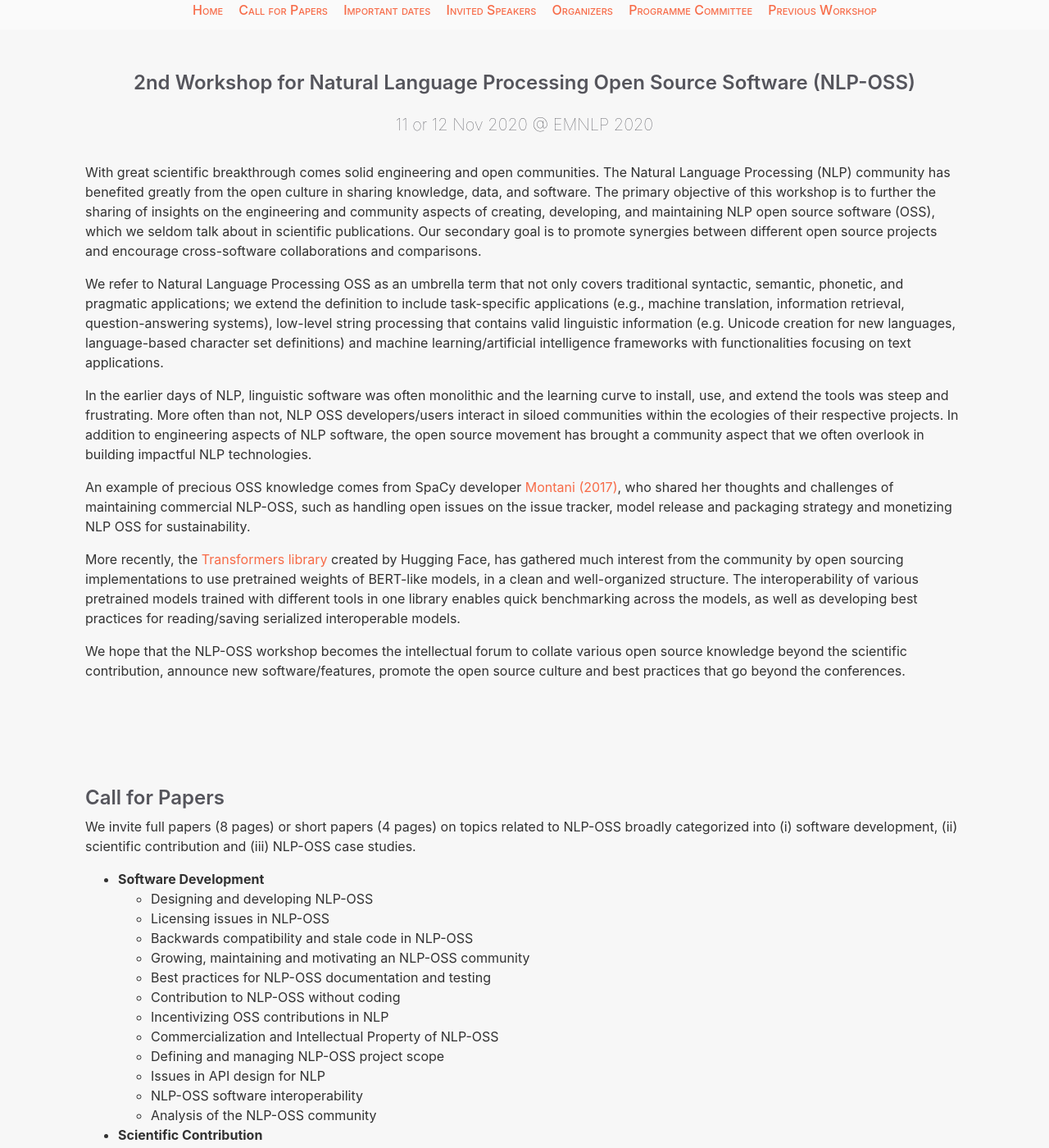
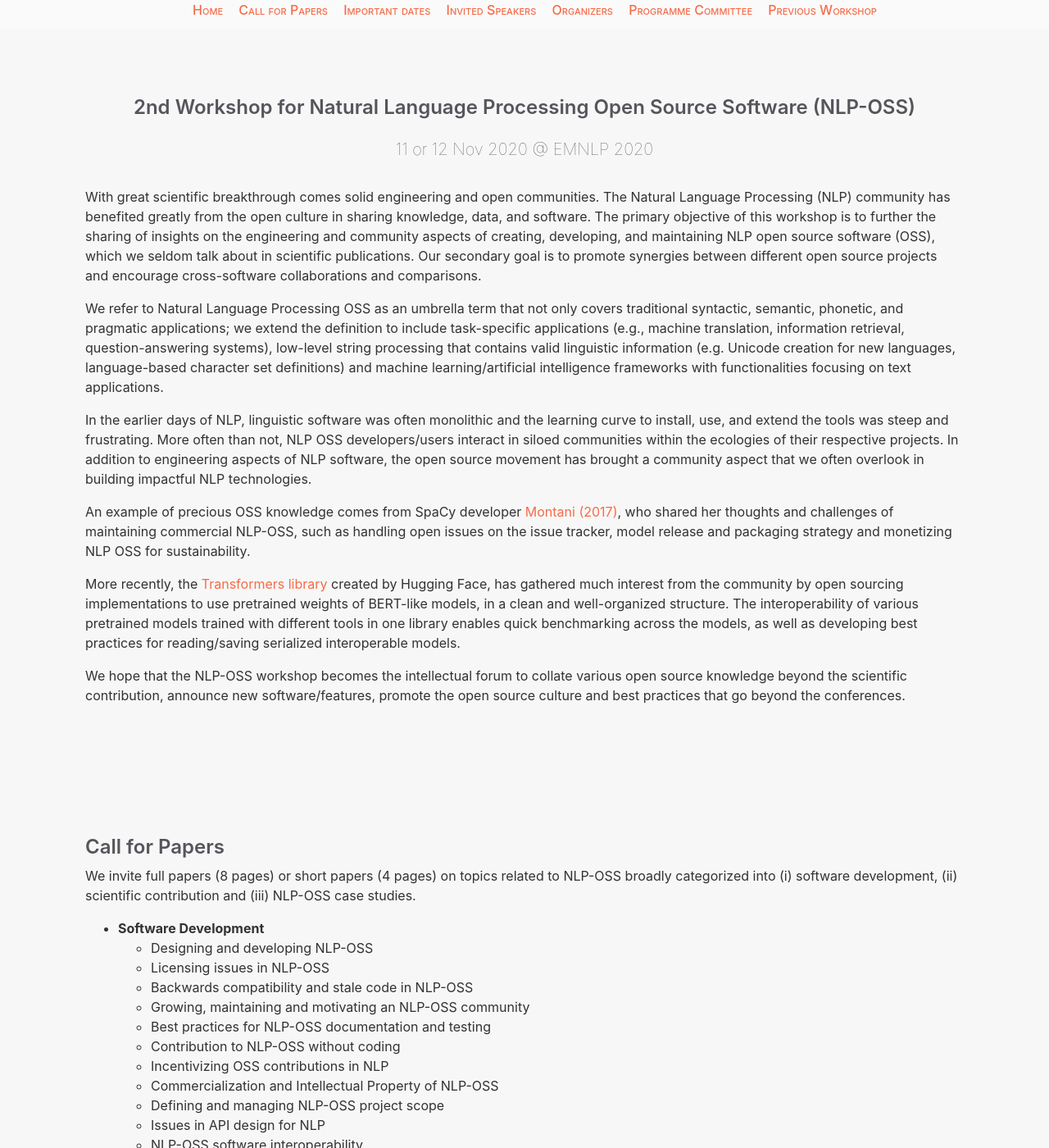
Before and after one commit to nlposs/nlposs.github.io, a Jekyll site: the page built from 2020/index.md, in a window 1280 px wide and 1400 px high. Shown: the whole window at 82% size. Built offline with Jekyll 4.4.1, drawn with Linux system fonts in a browser that asks for light colours.

Commit message:
Update _type.scss

```diff
--- a/_sass/_type.scss
+++ b/_sass/_type.scss
@@ -27,14 +27,14 @@ h2::before,h4::before,h5::before,h6::before {
 }
 
 h1 {
-  padding-top: 30px;
+  padding-top: 60px;
   font-size: 1.5rem;
   text-align: center;
 
 }
 
 h2 {
-  padding-top: 80px;
+  padding-top: 110px;
   margin-top: 3rem;
   font-size: 1.5rem;
 }
```
